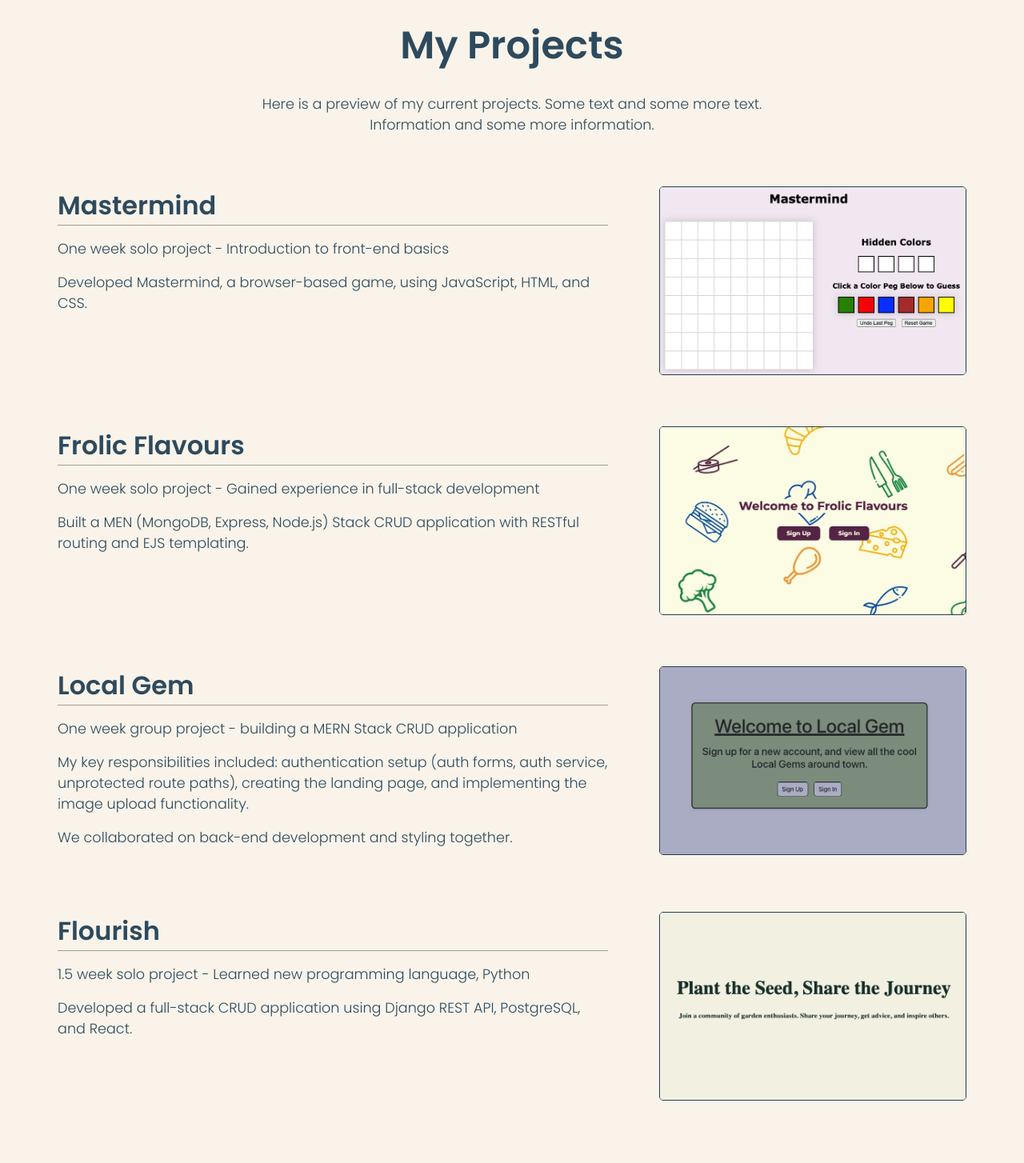
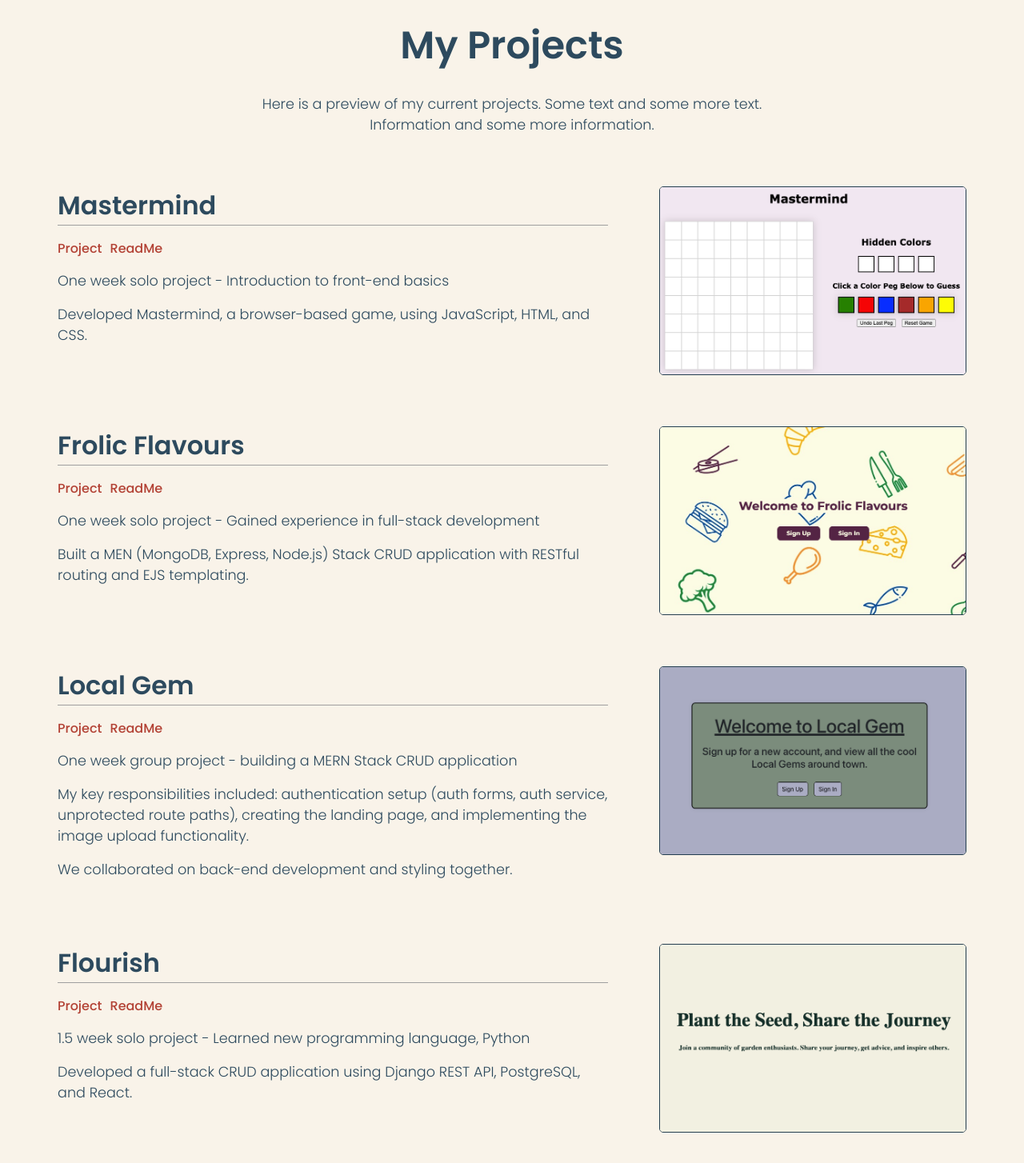
Before and after one commit to AnnaKiira/Portfolio, a React (Create React App) app: page / in a window 1280 px wide. Shown: the part 2626-4080 px from the top of the page at 80% size. Built offline with nearby package versions, Linux system fonts and the light colour scheme.

Commit message:
added links to my project section

```diff
--- a/src/components/Projects/Projects.css
+++ b/src/components/Projects/Projects.css
@@ -41,12 +41,14 @@
     font-size: 2rem;
     margin-bottom: 1rem;
     border-bottom: 1px solid #9f9f9f;
+    color: #2D4A5E;
 }
 
 .projectParagraph {
     font-size: 1.1rem;
     font-weight: 300;
     margin-bottom: 1rem;
+    color: #2D4A5E;
 }
 
 .projectImg {
@@ -59,6 +61,21 @@
     border: 1.5px solid #243E50;
 }
 
+.projectLinks {
+    display: inline-block;
+    color: #B34235;
+    text-decoration: none;
+    margin-right: 10px;
+    margin-bottom: 15px;
+}
+
+.projectLinks:hover {
+    /* background-color: #B34235;
+    color: #F9F3E9;
+    border-radius: 2px; */
+    border-bottom: 2px solid #B34235;
+}
+
 @media screen and (max-width: 840px) {
     .projectImg {
         max-width: 100%;
--- a/src/components/Projects/Projects.js
+++ b/src/components/Projects/Projects.js
@@ -14,6 +14,12 @@ const Projects = () => {
                 <div className='project'>
                     <div className='projectContent'>
                         <h2>Mastermind</h2>
+                        <a className='projectLinks' href="https://annakiira.github.io/mastermind-game/" target="_blank" rel="noopener noreferrer">
+                        Project
+                        </a>
+                        <a className='projectLinks' href="https://github.com/AnnaKiira/mastermind-game" target="_blank" rel="noopener noreferrer">
+                        ReadMe
+                        </a>
                         <p className='projectParagraph'>One week solo project - Introduction to front-end basics</p>
                         <p className='projectParagraph'>Developed Mastermind, a browser-based game, using JavaScript, HTML, and CSS.</p>
                     </div>
@@ -23,6 +29,12 @@ const Projects = () => {
                 <div className='project'>
                     <div className='projectContent'>
                         <h2>Frolic Flavours</h2>
+                        <a className='projectLinks' href="https://frolicflavours.netlify.app/" target="_blank" rel="noopener noreferrer">
+                        Project
+                        </a>
+                        <a className='projectLinks' href="https://github.com/AnnaKiira/Frolic-Flavours" target="_blank" rel="noopener noreferrer">
+                        ReadMe
+                        </a>
                         <p className='projectParagraph'>One week solo project - Gained experience in full-stack development</p>
                         <p className='projectParagraph'>Built a MEN (MongoDB, Express, Node.js) Stack CRUD application with RESTful routing and EJS templating.</p>
                     </div>
@@ -32,6 +44,12 @@ const Projects = () => {
                 <div className='project'>
                     <div className='projectContent'>
                         <h2>Local Gem</h2>
+                        <a className='projectLinks' href="https://local-gem.netlify.app/" target="_blank" rel="noopener noreferrer">
+                        Project
+                        </a>
+                        <a className='projectLinks' href="https://github.com/AnnaKiira/local-gem-frontend" target="_blank" rel="noopener noreferrer">
+                        ReadMe
+                        </a>
                         <p className='projectParagraph'>One week group project - building a MERN Stack CRUD application</p>
                         <p className='projectParagraph'>My key responsibilities included: authentication setup (auth forms, auth service, unprotected route paths), creating the landing page, and implementing the image upload functionality.</p>
                         <p className='projectParagraph'>We collaborated on back-end development and styling together.</p>
@@ -42,6 +60,12 @@ const Projects = () => {
                 <div className='project'>
                     <div className='projectContent'>
                         <h2>Flourish</h2>
+                        <a className='projectLinks' href="https://main--flourishfront.netlify.app/" target="_blank" rel="noopener noreferrer">
+                        Project
+                        </a>
+                        <a className='projectLinks' href="https://github.com/AnnaKiira/Flourish_FrontEnd" target="_blank" rel="noopener noreferrer">
+                        ReadMe
+                        </a>
                         <p className='projectParagraph'>1.5 week solo project - Learned new programming language, Python</p>
                         <p className='projectParagraph'>Developed a full-stack CRUD application using Django REST API, PostgreSQL, and React.</p>
                     </div>
```
